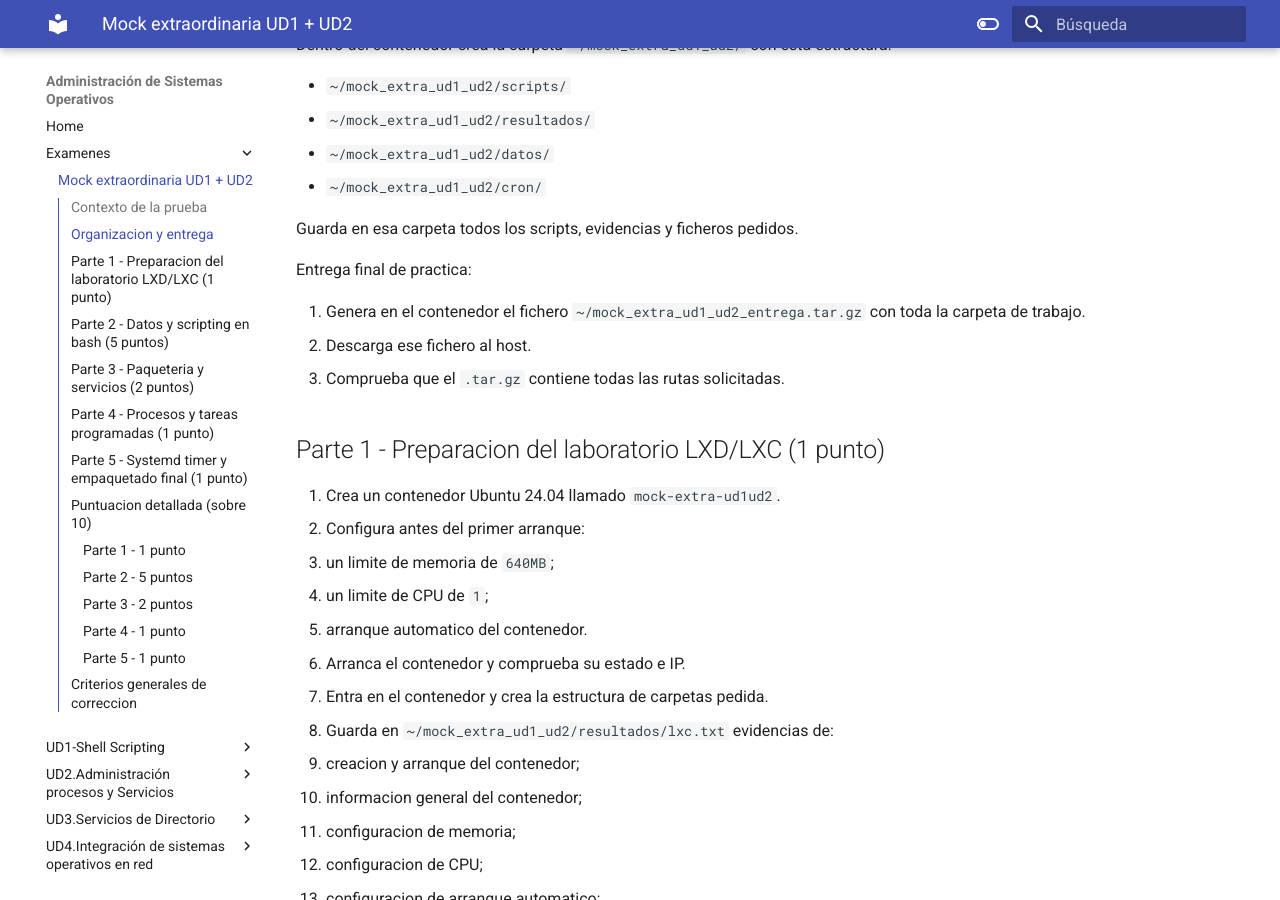
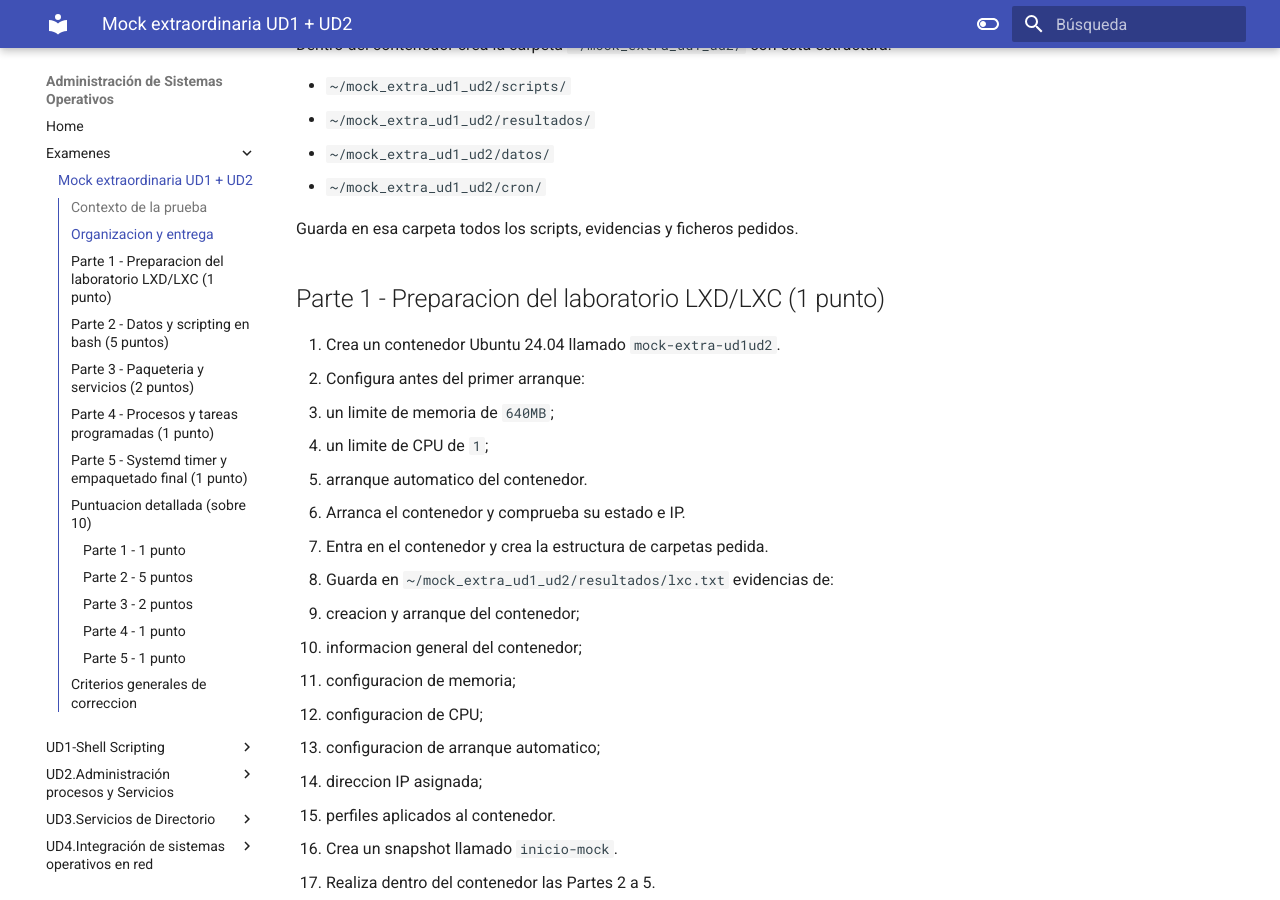
Before and after one commit to jmarlu/ASO, an MkDocs documentation site: the page built from docs/Examenes/UD1_UD2_mock_extraordinaria_2026-06-12/mock_examen_extraordinaria_ud1_ud2_2026-06-12.md, in a window 1280 px wide and 900 px high, scrolled down 525 px. Built offline with MkDocs 1.6.1 and Material for MkDocs 9.7.7, drawn with Linux system fonts in a browser that asks for light colours.

Commit message:
modexamenmock2026

```diff
--- a/docs/Examenes/UD1_UD2_mock_extraordinaria_2026-06-12/mock_examen_extraordinaria_ud1_ud2_2026-06-12.md
+++ b/docs/Examenes/UD1_UD2_mock_extraordinaria_2026-06-12/mock_examen_extraordinaria_ud1_ud2_2026-06-12.md
@@ -32,12 +32,6 @@ estructura:
 
 Guarda en esa carpeta todos los scripts, evidencias y ficheros pedidos.
 
-Entrega final de practica:
-
-1. Genera en el contenedor el fichero
-   `~/mock_extra_ud1_ud2_entrega.tar.gz` con toda la carpeta de trabajo.
-2. Descarga ese fichero al host.
-3. Comprueba que el `.tar.gz` contiene todas las rutas solicitadas.
 
 ## Parte 1 - Preparacion del laboratorio LXD/LXC (1 punto)
 
```
